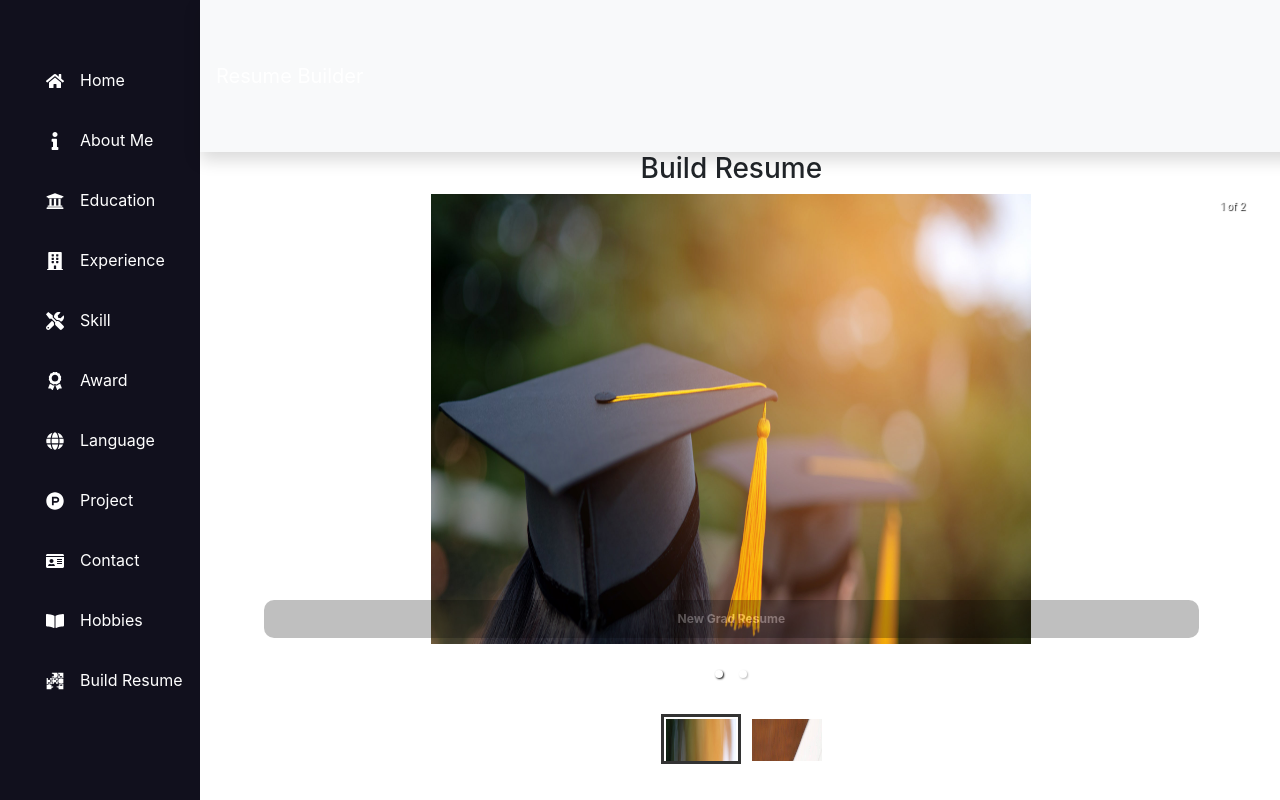
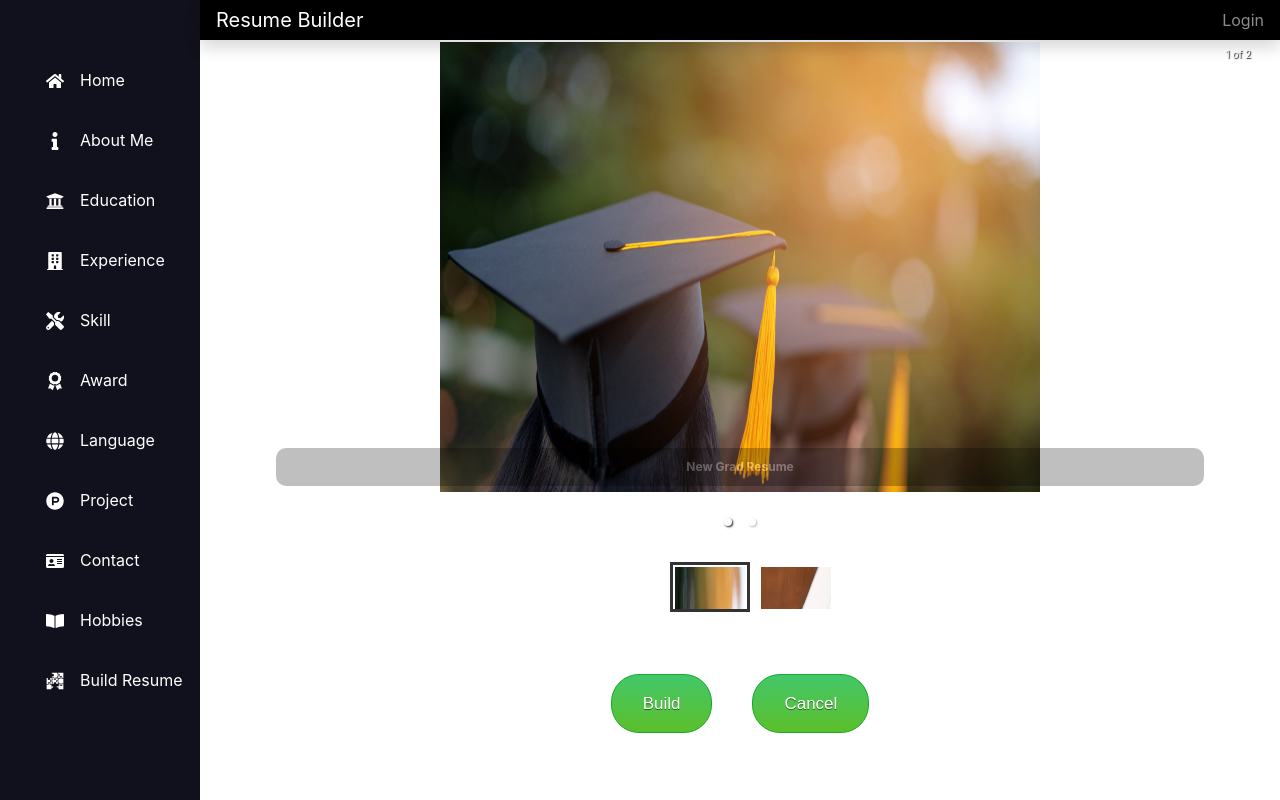
Before and after one commit to dinhvinhloc/mern_project_client, a React (Create React App) app: page /build-resume in a window 1280 px wide. Built offline with nearby package versions, Linux system fonts and the light colour scheme.

Commit message:
fixed header and scroll bar bug

```diff
--- a/src/App.css
+++ b/src/App.css
@@ -1,12 +1,12 @@
 /* Google Font CDN Link */
 @import url('https://fonts.googleapis.com/css2?family=Poppins:wght@200;300;400;500;600;700&display=swap');
 body{
-  position: fixed;
+  /* position: fixed; */
   top: 0;
   left: 200px;
   min-height: 100vh;
   width: 100%;
-  overflow: hidden;
+  /* overflow: hidden; */
   /* margin: 180px; */
 }
 .sidebar{
@@ -19,6 +19,23 @@ body{
   padding: 6px 14px;
   z-index: 99;
   transition: all 0.5s ease;
+}
+
+.main-area {
+  height: 100vh;
+  width: calc(100% - 200px);
+  margin-left: 200px;
+}
+
+.main-area .main-header nav {
+  background-color: #000 !important;
+  position: fixed;
+  width: calc(100% - 200px);
+}
+
+.main-area .wrapper {
+  height: 100%;
+  width: 100%;
 }
 
 .sidebar .logo_content .logo{
--- a/src/components/layouts/Header.js
+++ b/src/components/layouts/Header.js
@@ -1,14 +1,15 @@
 import React from 'react';
 import { NavLink } from 'react-router-dom';
 
-
+const loggedin = false;
 function Header() {
 
     const logout = () => {
-
+        alert("User logged out!!")
     }
 
     return (
+        <div className="main-header">
             <nav className="navbar navbar-dark sticky-top bg-light flex-md-nowrap p-0 shadow">
                 <a className="navbar-brand col-md-3 col-lg-2 mr-0 px-3" href="/">Resume Builder</a>
                 <button className="navbar-toggler position-absolute d-md-none collapsed" type="button" data-toggle="collapse" data-target="#sidebarMenu" aria-controls="sidebarMenu" aria-expanded="false" aria-label="Toggle navigation">
@@ -16,12 +17,12 @@ function Header() {
                 </button>
                 <ul className="navbar-nav px-3">
                     <li className="nav-item text-nowrap">
-
-                        (<NavLink exact to='/login' className='nav-link'>Login</NavLink>)
-                        : (<NavLink exact to='/login' onClick={logout} className='nav-link'>Logout</NavLink>)
+                            { !loggedin && <NavLink exact to='/login' className='nav-link'>Login</NavLink>}
+                            { loggedin &&<NavLink exact to='/login' onClick={logout} className='nav-link'>Logout</NavLink>}
                     </li>
                 </ul>
             </nav>
+        </div>
     );
 }
 
--- a/src/components/layouts/MainContainer.js
+++ b/src/components/layouts/MainContainer.js
@@ -55,8 +55,8 @@ import 'boxicons'
 function MainContainer() {
   return (
     <div>
-      <Header />
-        <Row>
+
+        <div>
 
           <nav id="sidebarMenu" className="col-md-3 col-lg-1 d-md-block sidebar collapse">
             <div className="sidebar-sticky pt-3">
@@ -97,7 +97,9 @@ function MainContainer() {
               </ul>
             </div>
           </nav>
-          <main role='main' className='col-md-9 ml-sm-auto col-lg-10 px-md-4'>
+          <div className="main-area">
+          <Header />
+          <main role='main' className='col-md-9 ml-sm-auto col-lg-10 px-md-4 wrapper'>
             <LoggedInRoute path='/' exact component={Home} />
             <LoggedInRoute path='/about-me' exact component={AboutMe} />
             <LoggedInRoute path='/about-me/edit' exact component={EditAboutMe} />
@@ -128,7 +130,8 @@ function MainContainer() {
             <LoggedInRoute path='/hobby/edit/:id' exact component={EditHobby} />
             <LoggedInRoute path='/build-resume' exact component={BuildResume} />
           </main>
-        </Row>
+          </div>
+        </div>
     </div>
   );
 }
```
Lines whose indentation alone changed are shown as unchanged.
